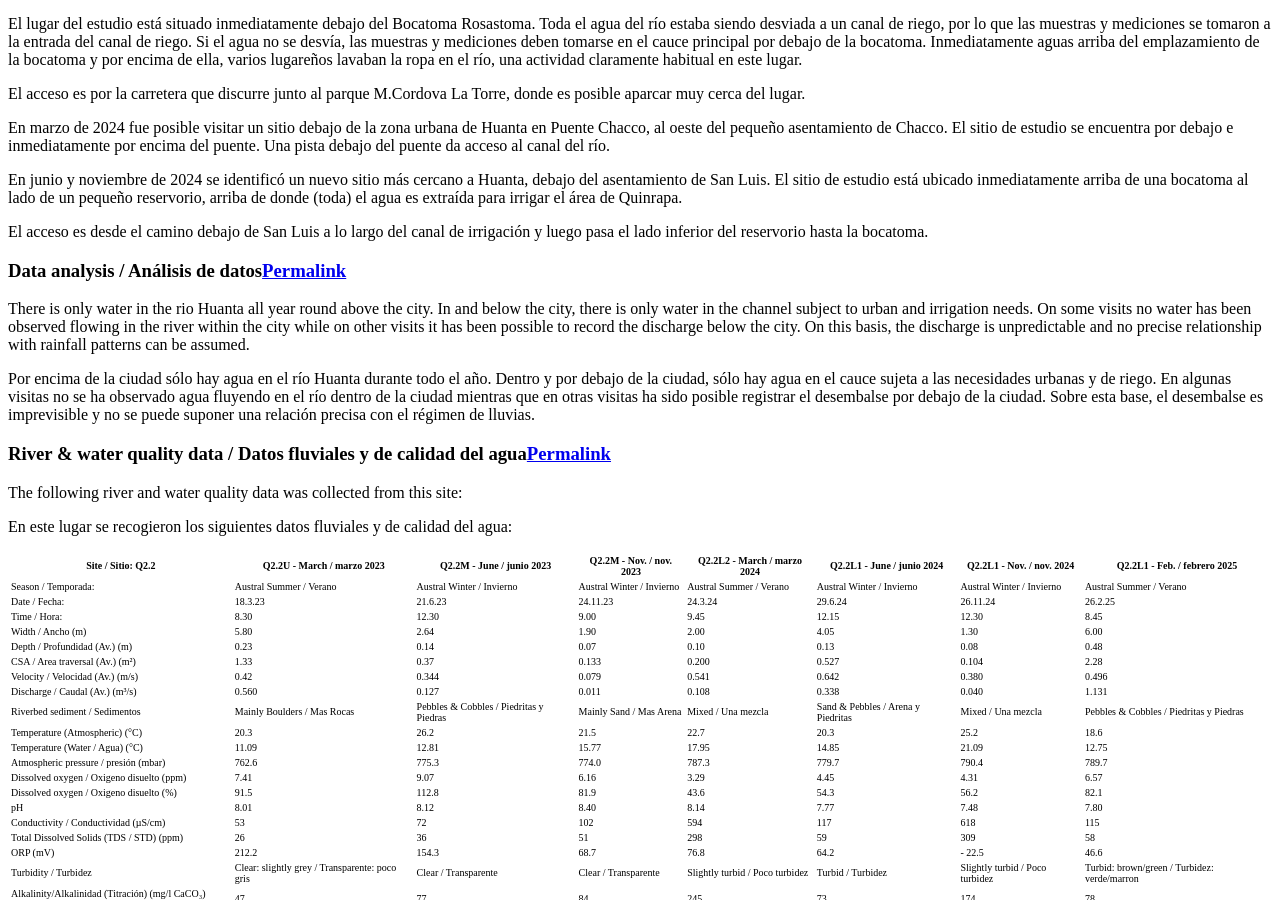
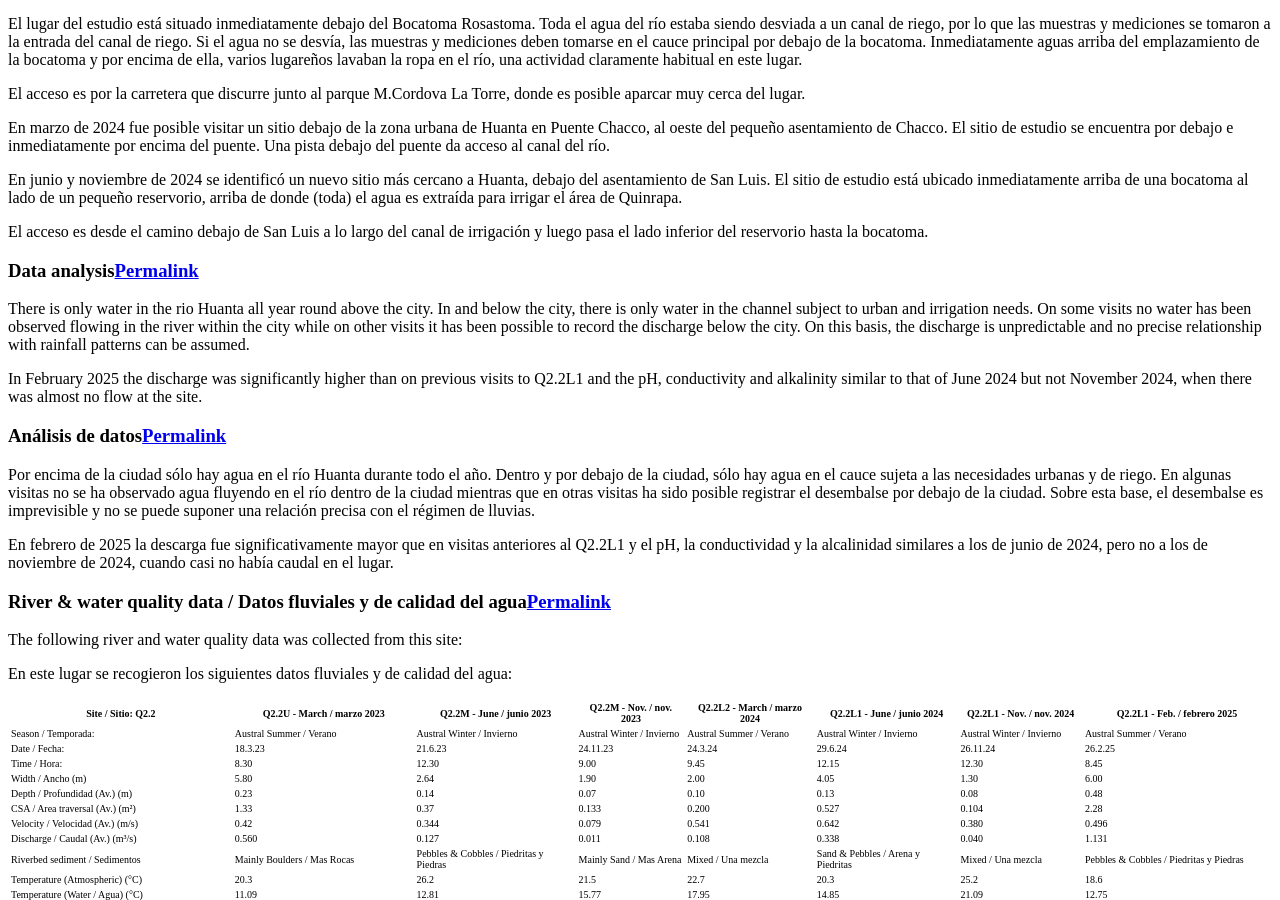
Before and after one commit to HVLepage/cavep-unah, a Jekyll site: the page built from _docs/site-network/Q2_2.md, in a window 1280 px wide and 900 px high, scrolled down 8099 px. Built offline with Jekyll 4.4.1, drawn with Linux system fonts in a browser that asks for light colours; comment, search, counter and statistics services are not loaded.

Commit message:
Update Q2_2.md

```diff
--- a/_docs/site-network/Q2_2.md
+++ b/_docs/site-network/Q2_2.md
@@ -144,11 +144,18 @@ En junio y noviembre de 2024 se identificó un nuevo sitio más cercano a Huanta
 El acceso es desde el camino debajo de San Luis a lo largo del canal de irrigación y luego pasa el lado inferior del reservorio hasta la bocatoma.
 
 
-### Data analysis / Análisis de datos
+### Data analysis
 
 There is only water in the rio Huanta all year round above the city. In and below the city, there is only water in the channel subject to urban and irrigation needs. On some visits no water has been observed flowing in the river within the city while on other visits it has been possible to record the discharge below the city. On this basis, the discharge is unpredictable and no precise relationship with rainfall patterns can be assumed.
 
+In February 2025 the discharge was significantly higher than on previous visits to Q2.2L1 and the pH, conductivity and alkalinity similar to that of June 2024 but not November 2024, when there was almost no flow at the site.
+
+
+### Análisis de datos
+
 Por encima de la ciudad sólo hay agua en el río Huanta durante todo el año. Dentro y por debajo de la ciudad, sólo hay agua en el cauce sujeta a las necesidades urbanas y de riego. En algunas visitas no se ha observado agua fluyendo en el río dentro de la ciudad mientras que en otras visitas ha sido posible registrar el desembalse por debajo de la ciudad. Sobre esta base, el desembalse es imprevisible y no se puede suponer una relación precisa con el régimen de lluvias.
+
+En febrero de 2025 la descarga fue significativamente mayor que en visitas anteriores al Q2.2L1 y el pH, la conductividad y la alcalinidad similares a los de junio de 2024, pero no a los de noviembre de 2024, cuando casi no había caudal en el lugar.
 
 
 ### River & water quality data / Datos fluviales y de calidad del agua
```
